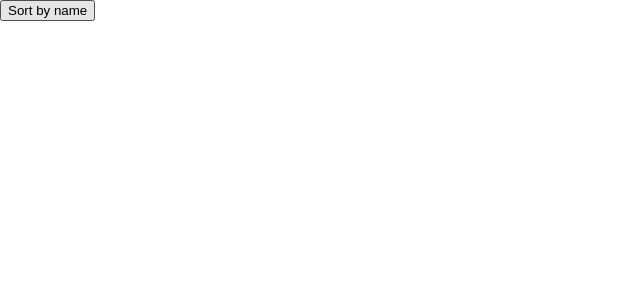
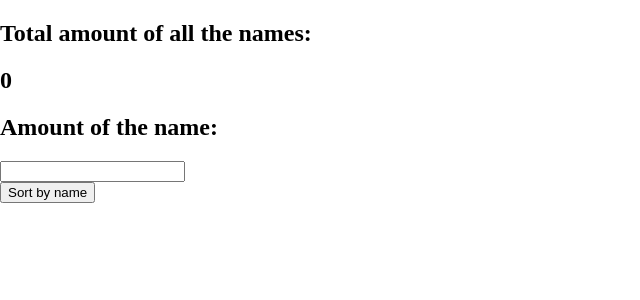
Before and after one commit to Tommi-dev/nameApp, a React app in the folder react-ui/: page / in a window 1280 px wide. Shown: the top 300 px of the page, without its empty margins (0-640 px from the left). Built offline with nearby package versions, Linux system fonts and the light colour scheme; no server answers; the HTML template or start-up script is replaced by a standard one.

Commit message:
Requirements 3 and 4 done

```diff
--- a/react-ui/src/App.js
+++ b/react-ui/src/App.js
@@ -5,6 +5,7 @@ import Persons from './components/Persons'
 
 const App = () => {
   const [persons, setPersons] = useState([])
+  const [showPersons, setShowPersons] = useState([])
   const [sortBtnValue, setSortBtnValue] = useState(false)
 
   useEffect(() => {
@@ -15,13 +16,29 @@ const App = () => {
       )
   }, [])
 
-  console.log('persons length:', persons.length)
-  console.log(persons)
 
-  console.log('active:', sortBtnValue)
+  const handleFilter = (event) => {
+    setShowPersons(persons.filter((person, i) =>
+      persons[i].name.includes(event.target.value)
+    ))
+  }
 
   return(
     <div>
+
+      <div>
+        <div>
+          <h2>Total amount of all the names: </h2>
+          <h2> {persons.reduce((sum, person) => sum + person.amount, 0)} </h2>
+        </div>
+        <div>
+          <h2>Amount of the name: { showPersons.length === 1 ? showPersons[0].amount : '' } </h2>
+          <input
+            onChange={handleFilter}
+          />
+        </div>
+      </div>
+
       <button onClick={() => setSortBtnValue(!sortBtnValue)} >
         {sortBtnValue ? 'Sort by amount' : 'Sort by name'}
       </button>
@@ -32,6 +49,7 @@ const App = () => {
           persons.sort(function(a, b){return b.amount - a.amount})
         }
       />
+
     </div>
   )
 }
```
